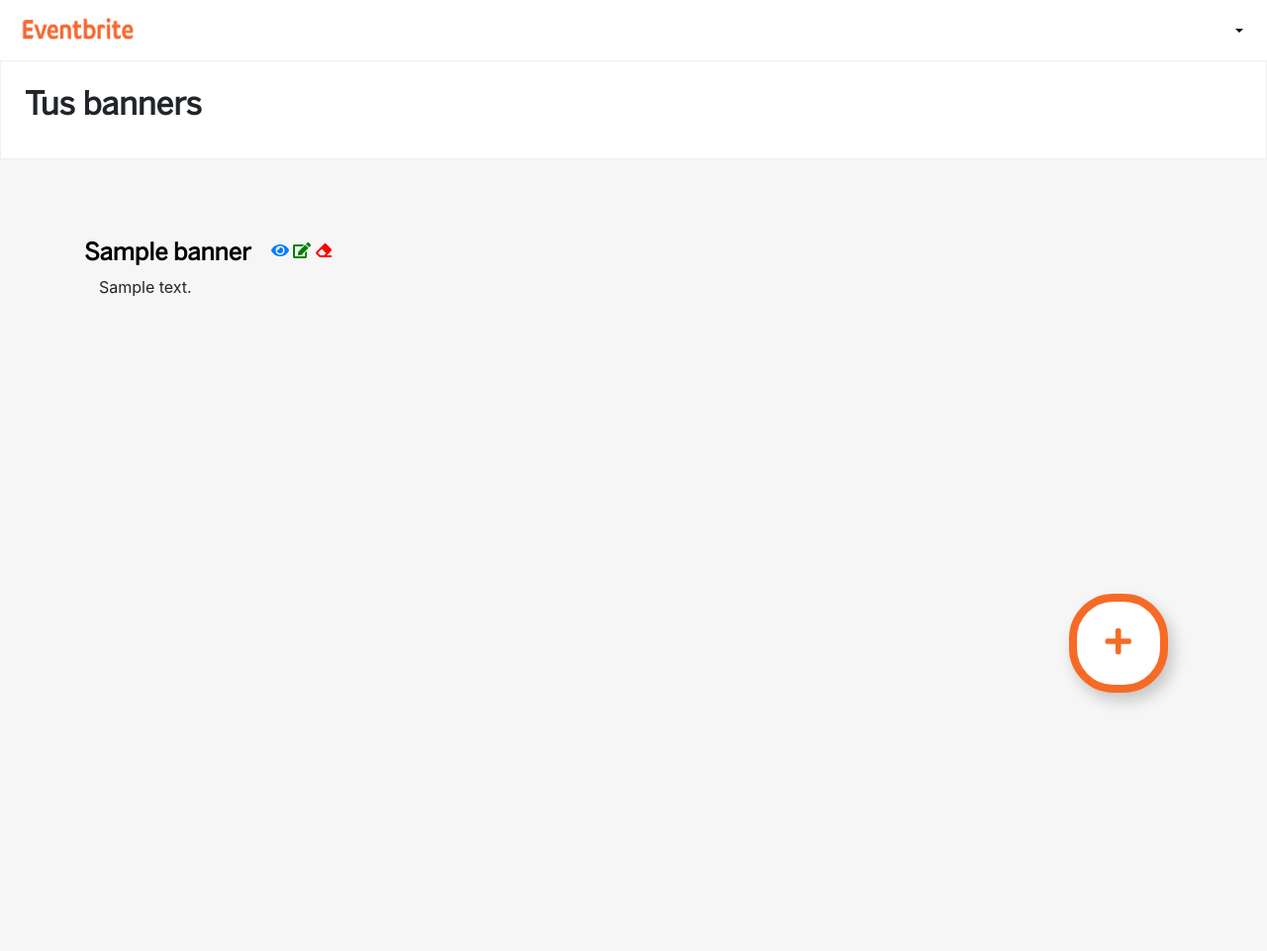
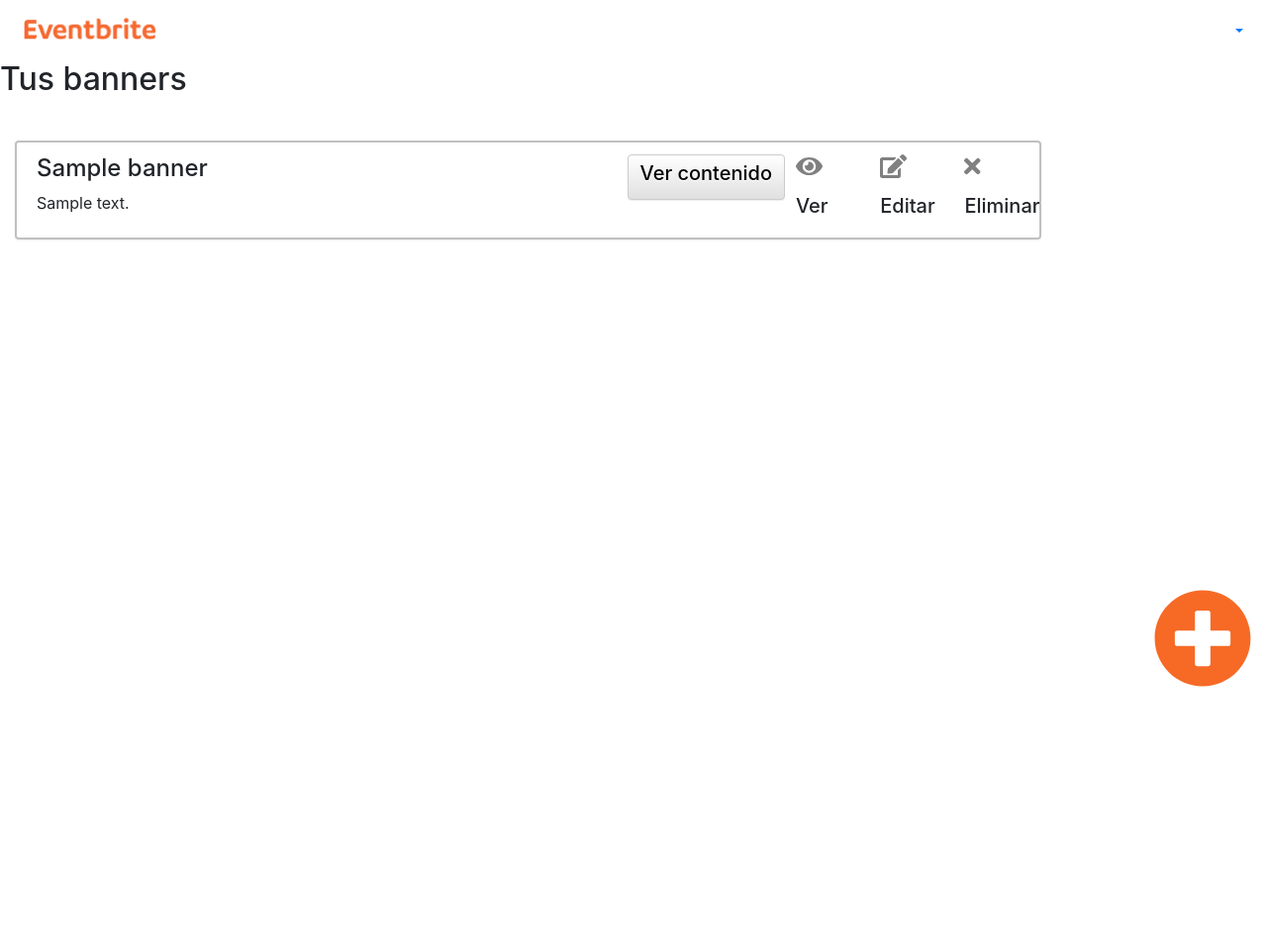
Before and after one commit to evbeda/hackaton_banner, a Django app: page / in a window 1280 px wide. Shown: the whole page at 99% size. After the commit the page ends 694 px from the top, so only its background shows below. Run offline with Django 3.2, Linux system fonts and the light colour scheme; a user stored in the database is signed in; tables that the repository leaves empty hold one stand-in row (values such as "Sample post"); some libraries are stand-ins or nearby versions.

Commit message:
adding tooltips and usability

```diff
--- a/banner/static/css/banner-new.css
+++ b/banner/static/css/banner-new.css
@@ -1,8 +1,4 @@
 
-@font-face {
-   font-family: 'BentonSansRegular';
-   src: url(fonts/BentonSans-Regular_sOT.otf);
-}
 #qrcode img{
     width: 50%;
 }
--- a/banner/static/css/base.css
+++ b/banner/static/css/base.css
@@ -41,42 +41,9 @@ h1 {
   margin-right: 20px;
 }
 
-.glyphicon-ring {
-  width: 100px;
-  height: 100px;
-  border-radius: 50%;
-  border: 10px solid white;
-  color: white;
-  display: inline-table;
-  text-align: center;
-  border-radius: 45px;
-  box-shadow: 5px 8px 15px rgba(0, 0, 0, 0.2);
-}
+
 .glyphicon-ring:hover {
-  box-shadow: 6px 10px 18px rgba(0, 0, 0, 0.3);
   transform: translate(-7px, -7px) scale(1.1);
-}
-.glyphicon-ring .glyphicon-bordered {
-  font-size: 20px;
-  margin-top: 30px;
-  vertical-align: middle;
-  display: block;
-  margin-left: auto;
-  margin-right: auto;
-  position: relative;
-  transform: scale(1.5);
-}
-
-.glyphicon-white {
-  background: white;
-  color: #f66a26;
-  border: 8px solid #f66a26;
-}
-
-.plus-banner-button {
-  position: fixed;
-  bottom: 100;
-  right: 100;
 }
 
 .input[type=checkbox]{
--- a/templates/index.html
+++ b/templates/index.html
@@ -7,30 +7,53 @@
   <h2>Tus banners</h2>
 </div>
 <div class="page-body">
-  <div class="container" style="padding-top: 20px;">
+  <div class="container-fluid" style="padding-top: 30px;">
     {% if banners %}
+    <div class="row">
+    <div class="col-md-10">
+      <div class="list-group" style="">
+
         {% for banner in banners %}
-        <div class="" style="padding-top: 60px;">
-            <div class="row col-md-12">
-              <a class="text-black" href="{% url 'banner_detail' pk=banner.pk %}" target="blank">
-                <h4>{{ banner.title }}</h4>
-              </a>
-              <div class="float-right" style="margin-left: 20px;">
-                <a class="" href="{% url 'preview' pk=banner.pk %}">
-                  <span class="fas fa-eye"></span>
-                </a>
-                <a class="text-green" href="{% url 'banner_update' pk=banner.pk %}">
-                  <span class="fas fa-edit"></span>
-                </a>
-                <a class="text-red" href="{% url 'banner_delete' pk=banner.pk %}">
-                  <span class="fas fa-eraser"></span>
+          <div class="" style="padding-top: 5px">
+                  <div class="list-group-item" style="height:100px; border: 2px solid #C0C0C0">
+                    <div class="row">
+                    <div class="col-md-7">
+                      <h4 style="">{{ banner.title }}</h4>
+                      <p class="float-left">{{ banner.description }}</p>
+                    </div>
+                    <div class="col-md-2">
+                      <a class="text-black" href="{% url 'banner_detail' pk=banner.pk %}">
+                        <button type="button" class="btn btn-default"><h5> Ver contenido</h5></button>
                     </a>
                       </div>
-            <div class="col-md-12">
-              <p>{{ banner.description }}</p>
+                      <div class="col-md-1">
+                        <a data-toggle="tooltip" data-placement="top" title="vista previa del banner" class="" href="{% url 'preview' pk=banner.pk %}" target="blank">
+                          <span style="font-size:24px; margin-right: 20px; color:#808080" class="fas fa-eye"></span>
+                        </a>
+                          <p><h5>Ver</h5></p>
+                      </div>
+                      <div class="col-md-1">
+                      <a data-toggle="tooltip" data-placement="top" title="Editar banner" class="text-green" href="{% url 'banner_update' pk=banner.pk %}">
+                        <span style="font-size:24px; margin-right: 20px; color:#808080" class="fas fa-edit"></span>
+                      </a>
+                      <p><h5>Editar</h5></p>
+                      </div>
+                      <div class="col-md-1">
+                      <a data-toggle="tooltip" data-placement="top" title="Eliminar banner" class="text-red" href="{% url 'banner_delete' pk=banner.pk %}">
+                        <i style=" font-size:24px; color:#808080"  class="fa">&#xf00d;</i>
+                      </a>
+                      <p><h5>Eliminar</h5></p>
+                      </div>
+
+                  </div>
+
                   </div>
            </div>
         {% endfor %}
+
+      </div>
+    </div>
+
       {% else %}
           <div>
             <img src="{% static 'images/notbannersyet.png' %}" />
@@ -38,15 +61,15 @@
             <!-- <div hidden>No banners yet!<div> -->
           </div>
       {% endif %}
-
+        <div class="col-md-2">
           <a href="{% url 'banner_new' %}">
-            <div class="glyphicon-ring glyphicon-white plus-banner-button">
-              <span class="fas fa-plus glyphicon-bordered"></span>
+            <div  class="aligne-right">
+              <span style="color:red; width: 100px; height: 100px; color:#f66a26; position: fixed; right:15px; bottom:105px" class="glyphicon-ring fas fa-plus-circle"></span>
             </div>
           </a>
-
         </div>
-
+     </div>
+  </div>
 </div>
 
 {% endblock %}
--- a/templates/shared/base.html
+++ b/templates/shared/base.html
@@ -14,7 +14,7 @@
       <nav class="navbar navbar-expand-lg" id="navbar_whole">
         <div class="navbar-header">
             <a href="{% url 'index' %}" class="navbar-brand">
-              <img style="width: 125px; height:35px;" src="{% static 'images/Eventbrite_wordmark_orange.png' %}" />
+              <img style="height:35px;" src="{% static 'images/Eventbrite_wordmark_orange.png' %}" />
             </a>
         </div>
         {% if user.is_authenticated %}
@@ -35,7 +35,15 @@
     <div>
       {% block content %}
       {% endblock %}
+    </div>
+    <script src="https://code.jquery.com/jquery-3.3.1.slim.min.js" integrity="sha384-q8i/X+965DzO0rT7abK41JStQIAqVgRVzpbzo5smXKp4YfRvH+8abtTE1Pi6jizo" crossorigin="anonymous"></script>
+    <script type="text/javascript" src="https://cdnjs.cloudflare.com/ajax/libs/popper.js/1.11.0/umd/popper.min.js"></script>
     <script src="https://stackpath.bootstrapcdn.com/bootstrap/4.1.0/js/bootstrap.min.js" integrity="sha384-uefMccjFJAIv6A+rW+L4AHf99KvxDjWSu1z9VI8SKNVmz4sk7buKt/6v9KI65qnm" crossorigin="anonymous"></script>
+    <script>
+      $( document ).ready(function(){
+          $('[data-toggle="tooltip"]').tooltip();
+      });
+    </script>
     <script defer src="https://use.fontawesome.com/releases/v5.0.10/js/all.js" integrity="sha384-slN8GvtUJGnv6ca26v8EzVaR9DC58QEwsIk9q1QXdCU8Yu8ck/tL/5szYlBbqmS+" crossorigin="anonymous"></script>
     </div>
   </body>
```
Also changed, not shown: banner/static/css/banner-design.css (+2 -5 lines), static/css/base.css (added). Lines whose indentation alone changed are shown as unchanged.
